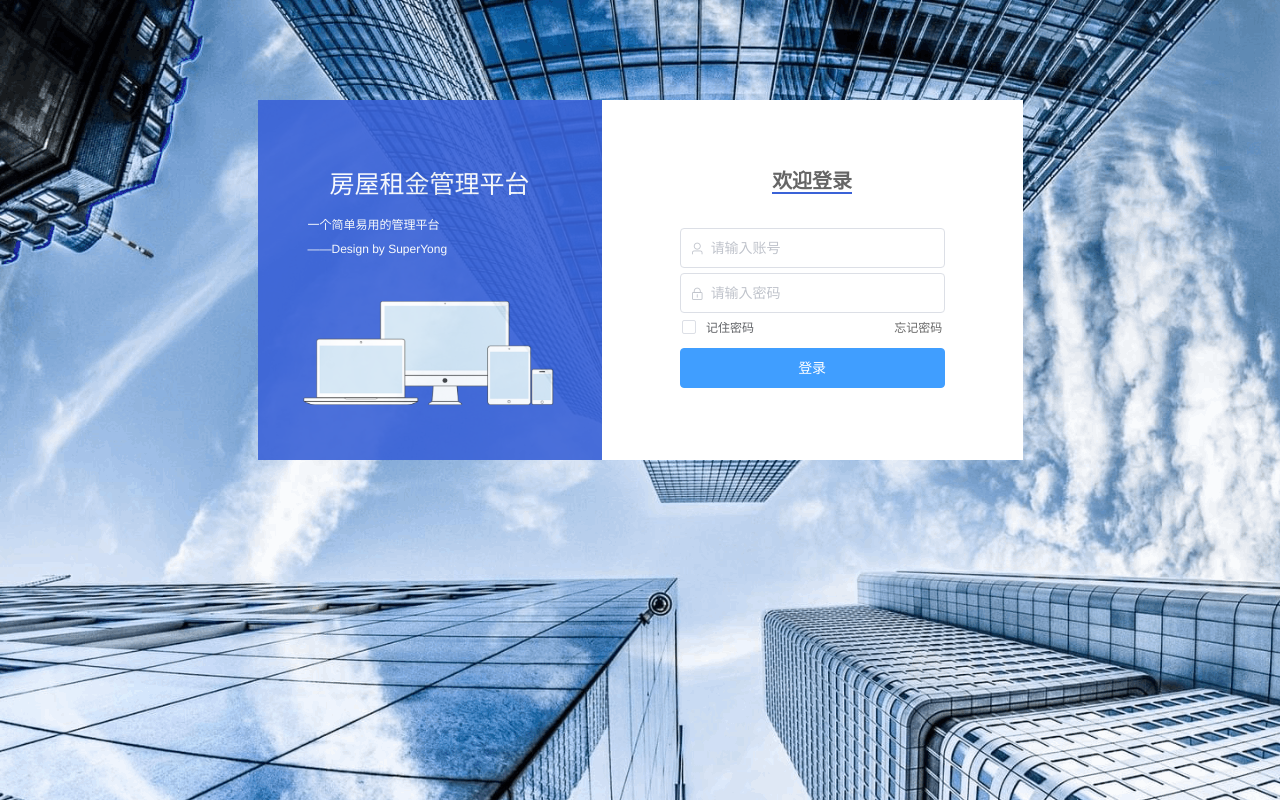
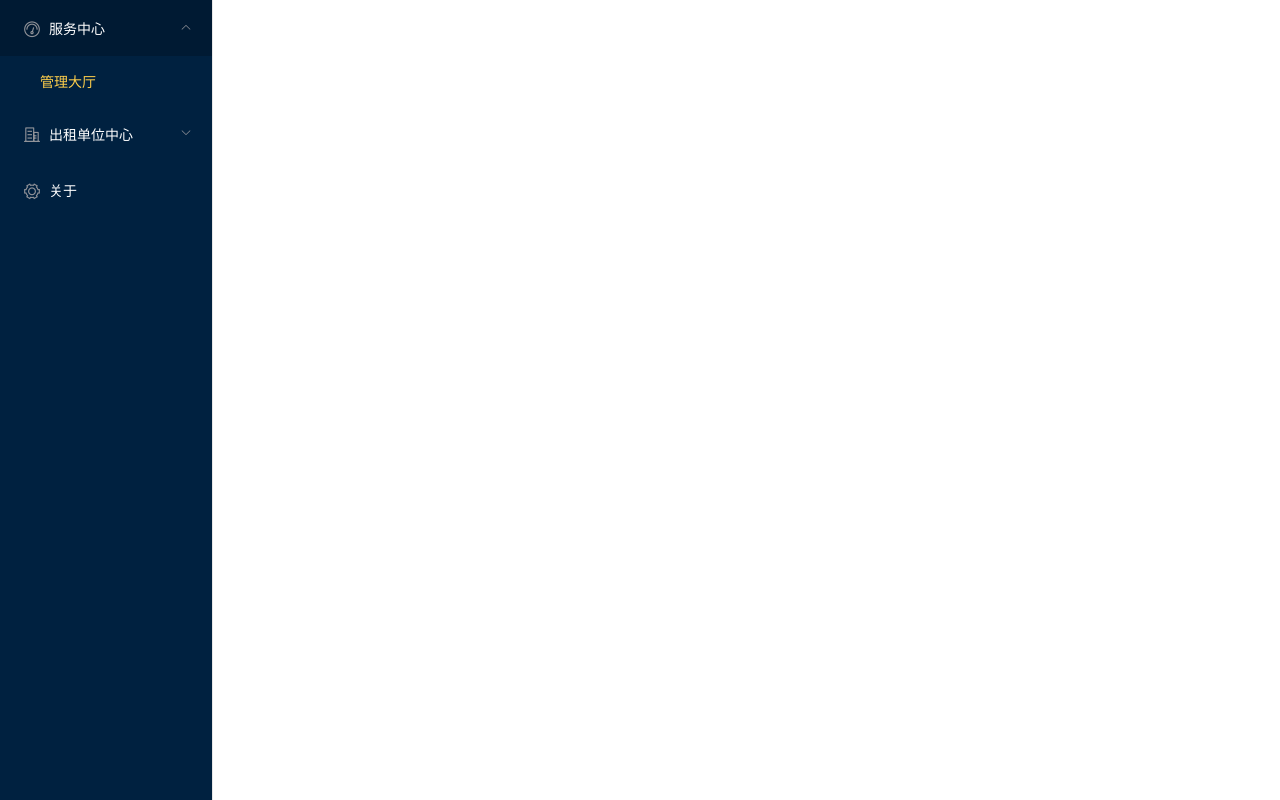
Before and after one commit to superwhys/super-rent, a Vue app: page / in a window 1280 px wide. Built offline with nearby package versions, Linux system fonts and the light colour scheme.

Commit message:
'SideBar'

```diff
--- a/src/App.vue
+++ b/src/App.vue
@@ -1,15 +1,19 @@
 <template>
   <div id="app" class="App">
-    <login></login>
+<!--    <login></login>-->
+    <frame></frame>
   </div>
 </template>
 
 <script>
-  import Login from "components/common/login/Login";
+  // import Login from "components/common/login/Login";
+  import Frame from "components/content/frame/Frame";
+
   export default {
     name:'App',
     components: {
-      Login
+      // Login
+      Frame
     }
   }
 
--- a/src/assets/css/base.css
+++ b/src/assets/css/base.css
@@ -28,7 +28,7 @@ body {
   color: var(--color-text);
   /* rem vw/vh */
   width: 100vw;
-  background-image: url("../img/login/background.png");
+  /*background-image: url("../img/login/background.png");*/
 }
 
 a {
--- /dev/null
+++ b/src/components/common/sidebar/SideBar.vue
@@ -0,0 +1,61 @@
+<template>
+  <div>
+    <el-menu
+        class="el-menu-vertical-demo"
+        default-active="1-1"
+        background-color="#002140"
+        text-color="#fff"
+        active-text-color="#ffd04b">
+      <el-submenu index="1">
+        <template slot="title">
+          <i class="el-icon-odometer"></i>
+          <span>服务中心</span>
+        </template>
+        <el-menu-item index="1-1">
+          <span slot="title">管理大厅</span>
+        </el-menu-item>
+      </el-submenu>
+      <el-submenu index="2">
+        <template slot="title">
+          <i class="el-icon-office-building"></i>
+          <span slot="title">出租单位中心</span>
+        </template>
+        <el-menu-item index="2-1">
+          <span slot="title">楼栋管理</span>
+        </el-menu-item>
+        <el-menu-item index="2-2">
+          <span slot="title">公寓管理</span>
+        </el-menu-item>
+        <el-menu-item index="2-3">
+          <span slot="title">店铺管理</span>
+        </el-menu-item>
+        <el-menu-item index="2-4">
+          <span slot="title">其他管理</span>
+        </el-menu-item>
+      </el-submenu>
+      <el-menu-item index="3">
+        <i class="el-icon-setting"></i>
+        <span slot="title">关于</span>
+      </el-menu-item>
+    </el-menu>
+  </div>
+</template>
+
+<script>
+export default {
+  name: "SideBar",
+  methods: {
+    handleOpen(key, keyPath) {
+      console.log(key, keyPath);
+    }
+  }
+}
+</script>
+
+<style scoped>
+  .el-menu-vertical-demo {
+    width: 213px;
+    min-height: calc(100vh)
+  }
+
+</style>
--- /dev/null
+++ b/src/components/content/frame/Frame.vue
@@ -0,0 +1,22 @@
+<template>
+  <el-row>
+    <el-col :span="4">
+      <side-bar></side-bar>
+    </el-col>
+  </el-row>
+</template>
+
+<script>
+import SideBar from "components/common/sidebar/SideBar";
+
+export default {
+  name: "Frame",
+  components: {
+    SideBar
+  }
+}
+</script>
+
+<style scoped>
+
+</style>
--- a/src/main.js
+++ b/src/main.js
@@ -2,13 +2,21 @@ import Vue from 'vue'
 import App from './App.vue'
 import router from './router'
 import store from './store'
-import {Button, Input, Checkbox} from "element-ui";
+import {Button, Input, Checkbox, Menu,
+        MenuItemGroup, MenuItem, Row, Col,
+        Submenu} from "element-ui";
 
 Vue.config.productionTip = false
 
 Vue.use(Button)
 Vue.use(Input)
 Vue.use(Checkbox)
+Vue.use(Menu)
+Vue.use(MenuItemGroup)
+Vue.use(MenuItem)
+Vue.use(Row)
+Vue.use(Col)
+Vue.use(Submenu)
 
 new Vue({
   router,
```
